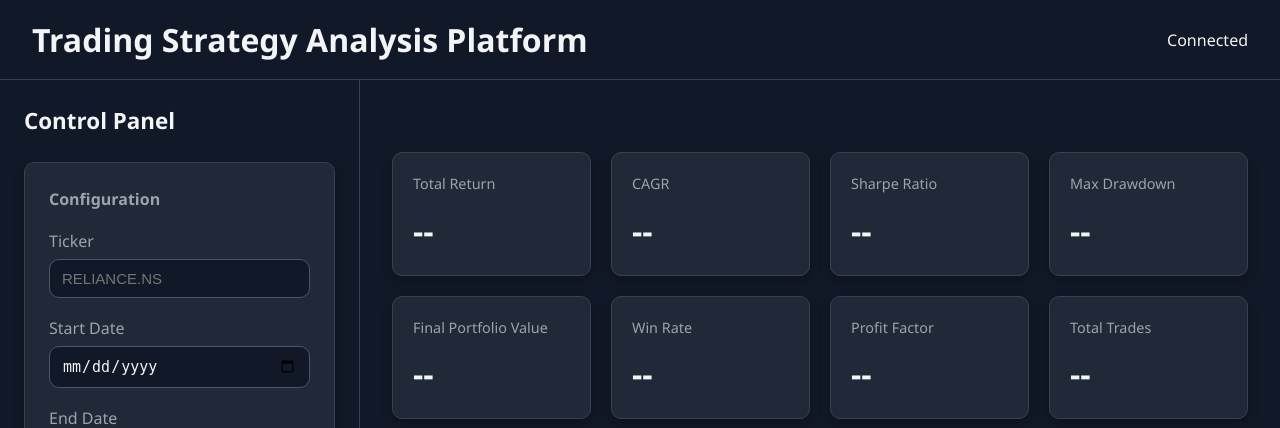
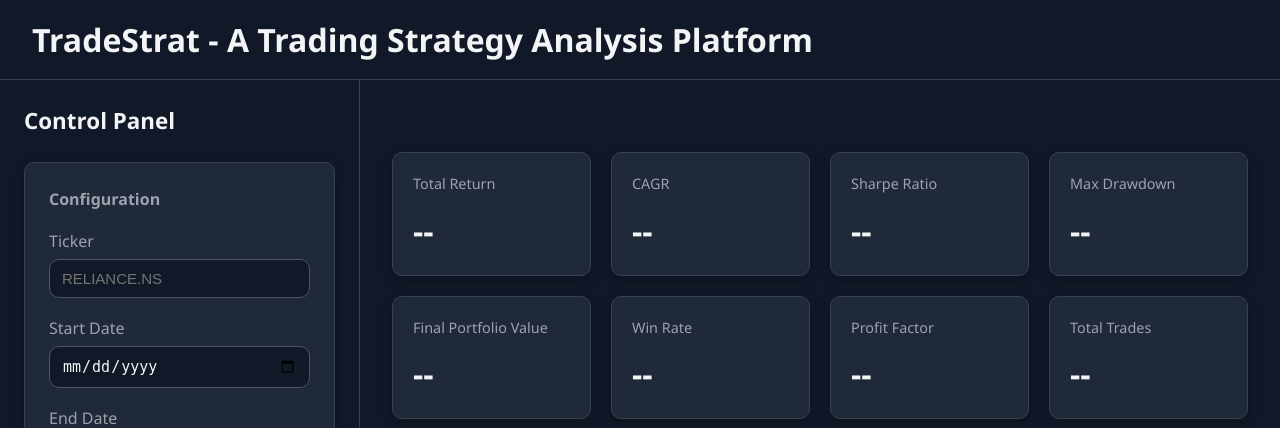
Before and after one commit to divyansh-agg29/TradeStrat, a Flask app: page / in a window 1280 px wide. Shown: the top 428 px of the page. Run offline with Flask 3, Linux system fonts and the light colour scheme; some libraries are stand-ins or nearby versions.

Commit message:
Fix page header

```diff
--- a/frontend/templates/index.html
+++ b/frontend/templates/index.html
@@ -5,7 +5,7 @@
     <meta charset="UTF-8">
     <meta name="viewport" content="width=device-width, initial-scale=1.0">
 
-    <title>Trading Strategy Analysis Platform</title>
+    <title>TradeStrat - A Trading Strategy Analysis Platform</title>
 
     <!-- Plotly -->
     <script src="https://cdn.plot.ly/plotly-latest.min.js"></script>
@@ -25,15 +25,7 @@
 
     <header id="app-header">
 
-        <h1>Trading Strategy Analysis Platform</h1>
-
-        <div id="connection-status">
-
-            <span class="status-dot"></span>
-
-            <span>Connected</span>
-
-        </div>
+        <h1>TradeStrat - A Trading Strategy Analysis Platform</h1>
 
     </header>
 
```
